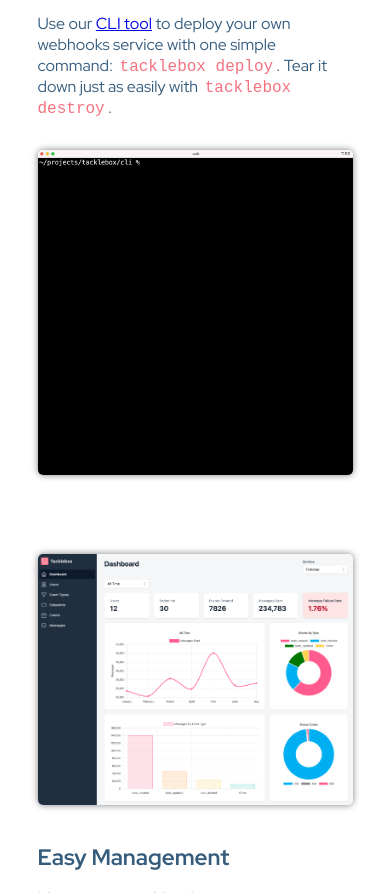
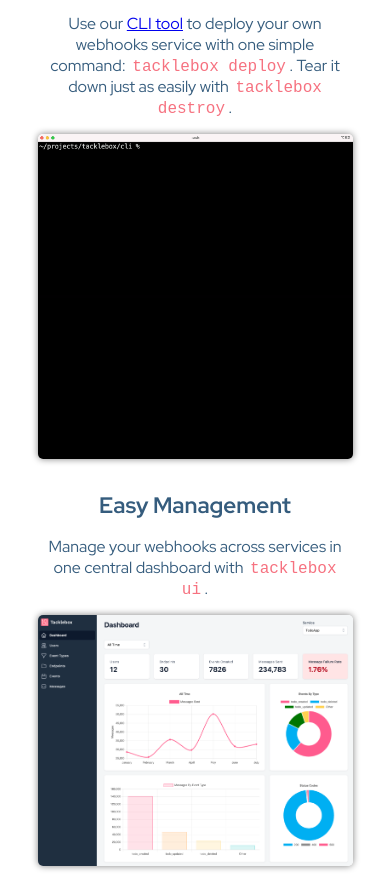
Before and after one commit to tacklebox-webhooks/tacklebox-webhooks.github.io, a website: page index.html in a window 390 px wide. Shown: the part 1107-2000 px from the top of the page. Drawn offline with nearby package versions, Linux system fonts and the light colour scheme.

Commit message:
Updating responsive styling

```diff
--- a/index.html
+++ b/index.html
@@ -163,7 +163,7 @@
       </div>
     </section>
 
-    <section class="integration">
+    <section id="management" class="integration">
       <div class="box providers">
         <img
           id="ui-screenshot"
@@ -183,7 +183,7 @@
       </article>
     </section>
 
-    <section class="integration">
+    <section id="easy-integration" class="integration">
       <article class="box">
         <div class="text-box">
           <h1>Easy Integration</h1>
--- a/stylesheets/main.css
+++ b/stylesheets/main.css
@@ -885,6 +885,10 @@
     flex-direction: column;
   }
 
+  #management.integration {
+    flex-direction: column-reverse;
+  }
+
   .integration a.button {
     display: inline-block;
     margin: 1rem auto;
@@ -894,7 +898,7 @@
   }
 
   .integration img {
-    max-width: 100%;
+    max-width: 90%;
   }
 
   .text-box h1 {
@@ -1027,6 +1031,7 @@
 
   .lower-cta {
     margin-bottom: 0;
+    /* padding-top: 5px; */
   }
 
   .lower-cta .buttons {
@@ -1067,8 +1072,33 @@
 
   /* section */
 
+  #overview {
+    margin-bottom: 0;
+  }
+
+  #overview .box {
+    padding-bottom: 0;
+  }
+
+  #management .box.providers {
+    padding: 0 0 10px 0;
+  }
+
+  #easy-integration article.box {
+    padding-bottom: 0;
+  }
+
+  #easy-integration div.box {
+    padding: 0;
+  }
+
   .integration {
     flex-direction: column;
+    margin-bottom: 0;
+  }
+
+  #management.integration {
+    flex-direction: column-reverse;
   }
 
   .text-box h1 {
@@ -1164,6 +1194,12 @@
   .flex-float-right {
     padding: 0;
     margin: 0 15px 0 0;
+  }
+
+  #overview,
+  #management,
+  #easy-integration {
+    text-align: center;
   }
 
   main {
@@ -1271,7 +1307,7 @@
   }
 
   #our-team .individual {
-    padding: 10px 0;
+    padding: 20px 0;
   }
 
   h1 {
```
